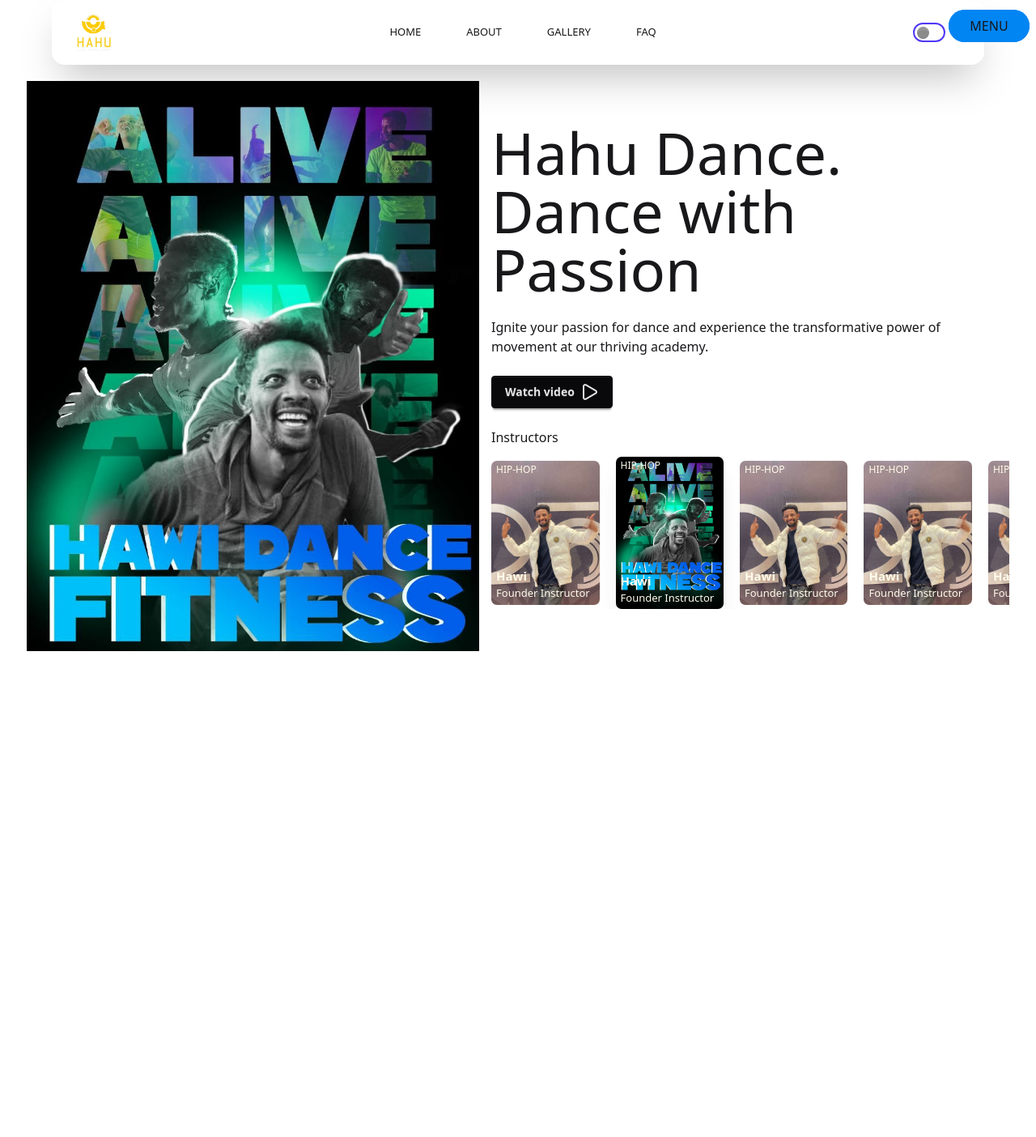
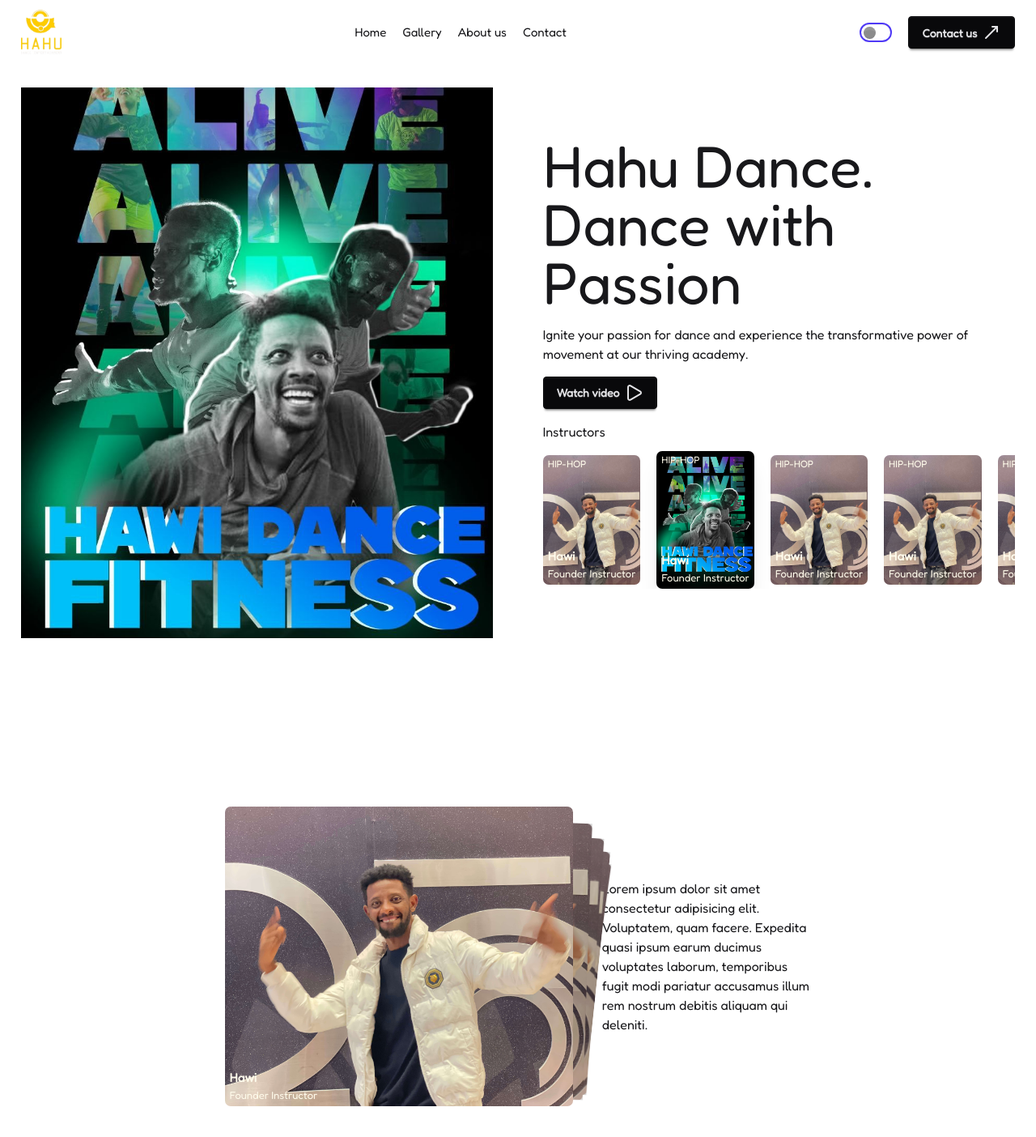
Before and after one commit to yohannesjo435/hahu_dance_studio, a Next.js app: page / in a window 1280 px wide. Shown: the top 1404 px of the page at 81% size. Before the commit the page ends 948 px from the top, so only its background shows below. Built offline with nearby package versions, Linux system fonts and the light colour scheme.

Commit message:
feat/refactor: add galley Swiper seciton and updated hero to use background image aadd menu and animation to header

```diff
--- a/src/app/layout.tsx
+++ b/src/app/layout.tsx
@@ -1,15 +1,10 @@
 import type { Metadata } from "next";
-import { Geist, Geist_Mono } from "next/font/google";
+import { Fredoka } from "next/font/google";
 import "./globals.css";
 
-const geistSans = Geist({
-  variable: "--font-geist-sans",
+const fredoka = Fredoka({
   subsets: ["latin"],
-});
-
-const geistMono = Geist_Mono({
-  variable: "--font-geist-mono",
-  subsets: ["latin"],
+  weight: ["400"],
 });
 
 export const metadata: Metadata = {
@@ -24,11 +19,7 @@
 }>) {
   return (
     <html lang="en" data-theme="light">
-      <body
-        className={`${geistSans.variable} ${geistMono.variable} antialiased`}
-      >
-        {children}
-      </body>
+      <body className={`${fredoka.className} antialiased`}>{children}</body>
     </html>
   );
 }
--- a/src/app/page.tsx
+++ b/src/app/page.tsx
@@ -1,11 +1,15 @@
 import Header from "@/components/Header";
 import Hero from "@/components/Hero";
+import GallerySection from "@/components/GallerySection";
 
 const page = () => {
   return (
-    <div className="mb-36">
-      <Header></Header>
-      <Hero></Hero>
+    <div className="mb-36 max-w-[1500px] m-auto">
+      <div className="mx-[2%] lg:mx-[5%">
+        <Header></Header>
+        <Hero></Hero>
+        <GallerySection></GallerySection>
+      </div>
     </div>
   );
 };
--- /dev/null
+++ b/src/components/GallerySection.tsx
@@ -0,0 +1,138 @@
+"use client";
+import React from "react";
+import { Swiper, SwiperSlide } from "swiper/react";
+import { EffectCards } from "swiper/modules";
+import Image from "next/image";
+
+import "swiper/css";
+import "swiper/css/effect-cards";
+
+function GallerySection() {
+  return (
+    <div className="flex items-center justify-center flex-col lg:flex-row w-[59%] md-[85%] gap-10 lg:gap-[5%] m-auto mt-52">
+      <div className="flex-1 w-full">
+        <Swiper
+          effect={"cards"}
+          grabCursor={true}
+          modules={[EffectCards]}
+          className="mySwiper max-w-[430px] h-[370px]"
+        >
+          <SwiperSlide>
+            <h2 className="absolute top-0.5 left-1.5 text-amber-50 text-[12px]">
+              HIP-HOP
+            </h2>
+            <Image
+              className="rounded-[7px] object-bottom"
+              src={"/instructors/hawi.jpg"}
+              alt="hawi dancing, hawi is the founder of hahu dance and expert in his feild"
+              fill
+              style={{
+                objectFit: "cover",
+                objectPosition: "center",
+              }}
+            />
+            <h2 className="absolute bottom-6 left-1.5 text-amber-50 text-[15px] font-bold">
+              Hawi
+            </h2>
+            <h2 className="absolute bottom-1 left-1.5 text-amber-50 text-[13px]">
+              Founder Instructor
+            </h2>
+          </SwiperSlide>
+          <SwiperSlide>
+            <h2 className="absolute top-0.5 left-1.5 text-amber-50 text-[12px]">
+              HIP-HOP
+            </h2>
+            <Image
+              className="rounded-[7px] object-bottom"
+              src={"/instructors/hawi.jpg"}
+              alt="hawi dancing, hawi is the founder of hahu dance and expert in his feild"
+              fill
+              style={{
+                objectFit: "cover",
+                objectPosition: "center",
+              }}
+            />
+            <h2 className="absolute bottom-6 left-1.5 text-amber-50 text-[15px] font-bold">
+              Hawi
+            </h2>
+            <h2 className="absolute bottom-1 left-1.5 text-amber-50 text-[13px]">
+              Founder Instructor
+            </h2>
+          </SwiperSlide>
+          <SwiperSlide>
+            <h2 className="absolute top-0.5 left-1.5 text-amber-50 text-[12px]">
+              HIP-HOP
+            </h2>
+            <Image
+              className="rounded-[7px] object-bottom"
+              src={"/instructors/hawi.jpg"}
+              alt="hawi dancing, hawi is the founder of hahu dance and expert in his feild"
+              fill
+              style={{
+                objectFit: "cover",
+                objectPosition: "center",
+              }}
+            />
+            <h2 className="absolute bottom-6 left-1.5 text-amber-50 text-[15px] font-bold">
+              Hawi
+            </h2>
+            <h2 className="absolute bottom-1 left-1.5 text-amber-50 text-[13px]">
+              Founder Instructor
+            </h2>
+          </SwiperSlide>
+          <SwiperSlide>
+            <h2 className="absolute top-0.5 left-1.5 text-amber-50 text-[12px]">
+              HIP-HOP
+            </h2>
+            <Image
+              className="rounded-[7px] object-bottom"
+              src={"/instructors/hawi.jpg"}
+              alt="hawi dancing, hawi is the founder of hahu dance and expert in his feild"
+              fill
+              style={{
+                objectFit: "cover",
+                objectPosition: "center",
+              }}
+            />
+            <h2 className="absolute bottom-6 left-1.5 text-amber-50 text-[15px] font-bold">
+              Hawi
+            </h2>
+            <h2 className="absolute bottom-1 left-1.5 text-amber-50 text-[13px]">
+              Founder Instructor
+            </h2>
+          </SwiperSlide>
+          <SwiperSlide>
+            <h2 className="absolute top-0.5 left-1.5 text-amber-50 text-[12px]">
+              HIP-HOP
+            </h2>
+            <Image
+              className="rounded-[7px] object-bottom"
+              src={"/instructors/hawi.jpg"}
+              alt="hawi dancing, hawi is the founder of hahu dance and expert in his feild"
+              fill
+              style={{
+                objectFit: "cover",
+                objectPosition: "center",
+              }}
+            />
+            <h2 className="absolute bottom-6 left-1.5 text-amber-50 text-[15px] font-bold">
+              Hawi
+            </h2>
+            <h2 className="absolute bottom-1 left-1.5 text-amber-50 text-[13px]">
+              Founder Instructor
+            </h2>
+          </SwiperSlide>
+        </Swiper>
+      </div>
+
+      <div className="flex flex-1 items-center justify-center max-w-[500px] m-auto">
+        Lorem ipsum dolor sit amet consectetur adipisicing elit. Voluptatem,
+        quam facere. Expedita quasi ipsum earum ducimus voluptates laborum,
+        temporibus fugit modi pariatur accusamus illum rem nostrum debitis
+        aliquam qui deleniti.
+      </div>
+    </div>
+  );
+}
+
+export default GallerySection;
--- a/src/components/Header.tsx
+++ b/src/components/Header.tsx
@@ -1,5 +1,5 @@
 "use client";
-import { motion } from "motion/react";
+import { hover, motion, Variants } from "motion/react";
 import Image from "next/image";
 import Link from "next/link";
 import { MoveUpRight } from "lucide-react";
@@ -10,16 +10,47 @@
   open: {
     width: 380,
     height: 450,
+    top: "-25px",
+    right: "-25px",
+    transition: { duration: 0.75, ease: [0.76, 0, 0.24, 1] },
   },
   closed: {
     width: 100,
     height: 40,
+    top: "0px",
+    right: "0px",
+    transition: { duration: 0.75, ease: [0.76, 0, 0.24, 1] },
   },
+} as Variants;
+
+const navAnim = {
+  initial: {
+    opacity: 0,
+  },
+  enter: (i: number) => ({
+    opacity: 1,
+    transition: { delay: 0.3 + i * 0.15 },
+  }),
+  exit: {
+    opacity: 0,
+  },
+};
+
+const arrowHoverVarints: Variants = {
+  initial: { opacity: 0, x: -24 },
+  hover: { opacity: 1, x: 0 },
+};
+
+const textHoverVariants: Variants = {
+  initial: { x: 0 },
+  hover: { x: 12 },
 };
 
 const Header = () => {
   const [theme, setTheme] = useState("light");
   const [menuIsActive, setMenuActive] = useState<boolean>(false);
+  const [showMenuOnScroll, setShowMenuOnScroll] = useState(false);
+
   useEffect(() => {
     const storedTheme = localStorage.getItem("theme");
     if (storedTheme) {
@@ -37,32 +68,35 @@
     document.querySelector("html")?.setAttribute("data-theme", theme);
   }, [theme]);
 
+  useEffect(() => {
+    const handleScroll = () => {
+      const scrollY = window.scrollY;
+      console.log("scroll y: ", scrollY);
+      setShowMenuOnScroll(scrollY > 50);
+    };
+    window.addEventListener("scroll", handleScroll);
+    return () => window.removeEventListener("scroll", handleScroll);
+  }, []);
+
   return (
-    <header className="min-h-16 h-[10vh] flex justify-between items-center mx-[5%] shadow-2xl rounded-2xl">
-      <div className="w-max">
+    <header className="min-h-16 h-[10vh] flex justify-between items-center">
+      <div className="">
         <Image
           className=""
           src="/haha_logo.png"
           alt="hahu logo"
-          width={100}
+          width={50}
           height={100}
         />
       </div>
 
       <nav>
-        <ul className="flex gap-14 text-[13px]">
-          <li>
-            <Link href={"/"}>HOME</Link>
+        <ul className="md:flex hidden md:gap-5 text-[13px] md:text-[15px]">
+          {navLinks.map((item: { title: string; href: string }, i: number) => (
+            <li key={i}>
+              <Link href={item.href}>{item.title}</Link>
             </li>
-          <li>
-            <Link href={"/"}>ABOUT</Link>
-          </li>
-          <li>
-            <Link href={"/"}>GALLERY</Link>
-          </li>
-          <li>
-            <Link href={"/"}>FAQ</Link>
-          </li>
+          ))}
         </ul>
       </nav>
 
@@ -70,25 +104,35 @@
         <input
           type="checkbox"
           onChange={toggleTheme}
-          className="mr-12 toggle border-indigo-600 bg-white checked:border-white border-2 checked:bg-black checked:text-w-800"
+          className="toggle border-indigo-600 bg-white checked:border-white border-2 checked:bg-black checked:text-w-800"
         />
-        {/* <button className="btn btn-neutral">
+        <button className="btn btn-neutral">
           Contact us <MoveUpRight />
-        </button> */}
-
-        <div className="fixed z-10 right-2 top-3">
-          <div className="relative">
+        </button>
+        {showMenuOnScroll && (
           <motion.div
-              className="absolute top-[100%] right-0 bg-[#0185f3] w-[380px] h-[450px] rounded-3xl z-10"
+            className="fixed z-10 right-5 top-10"
+            initial={{ opacity: 0 }}
+            animate={{ opacity: 1 }}
+            exit={{ opacity: 1 }}
+            transition={{ duration: 0.3 }}
+          >
+            <div className="relative w-[100px] h-[50px]">
+              <motion.div
+                className="absolute top-[100%] right-0 bg-[#f4f809] rounded-3xl z-10"
                 variants={varaints}
                 animate={menuIsActive ? "open" : "closed"}
-            ></motion.div>
+              >
+                {menuIsActive && <Nav navLinks={navLinks} />}
+              </motion.div>
+
               <Button
                 menuIsActive={menuIsActive}
                 setMenuActive={setMenuActive}
               ></Button>
             </div>
-        </div>
+          </motion.div>
+        )}
       </div>
     </header>
   );
@@ -113,7 +157,7 @@
         className="relative h-full w-full duration-75 ease-(0.87, 0, 0.13, 1)"
         animate={{ top: menuIsActive ? "100%" : "0" }}
       >
-        <div className="h-full w-full bg-[#0185f3] flex justify-center items-center uppercase">
+        <div className="h-full w-full bg-[#f4f809] dark:text-black flex justify-center items-center uppercase">
           <p>Menu</p>
         </div>
         <div className="absolute h-full w-full top-[-100%] bg-black text-white flex justify-center items-center uppercase">
@@ -124,6 +168,53 @@
   );
 };
 
+export const Nav = ({
+  navLinks,
+}: {
+  navLinks: { title: string; href: string }[];
+}) => {
+  return (
+    <nav>
+      <ul className="flex flex-col px-14 justify-around items-start  h-[250px] mt-16 text-[46px]">
+        {navLinks.map((item: { title: string; href: string }, i: number) => (
+          <motion.li
+            className="flex items-center "
+            variants={navAnim}
+            custom={i}
+            initial="initial"
+            animate="enter"
+            exit="exit"
+            key={i}
+            whileHover="hover"
+          >
+            {/* arrow container */}
+            <motion.span
+              className="absolute left-10 pointer-events-none"
+              variants={arrowHoverVarints}
+              transition={{ duration: 0.4, ease: [0.76, 0, 0.24, 1] }}
+            >
+              <RightArrow />
+            </motion.span>
+
+            {/* link wrapper */}
+            <motion.span
+              className="pl-8"
+              variants={textHoverVariants}
+              transition={{ duration: 0.3, ease: [0.76, 0, 0.24, 1] }}
+            >
+              <Link
+                className="text-nowrap hover:font-semi-bold dark:text-black"
+                href={item.href}
+              >
+                {item.title}
+              </Link>
+            </motion.span>
+          </motion.li>
+        ))}
+      </ul>
+    </nav>
+  );
+};
 const navLinks = [
   {
     title: "Home",
@@ -142,3 +233,23 @@
     href: "/",
   },
 ];
+
+const RightArrow = () => {
+  return (
+    <svg
+      width="56"
+      height="100%"
+      viewBox="0 0 24 24"
+      fill="none"
+      xmlns="http://www.w3.org/2000/svg"
+    >
+      <path
+        d="M4 12H20M20 12L14 6M20 12L14 18"
+        stroke="currentColor"
+        stroke-width="0.7"
+        stroke-linecap="round"
+        stroke-linejoin="round"
+      />
+    </svg>
+  );
+};
--- a/src/components/Hero.tsx
+++ b/src/components/Hero.tsx
@@ -10,18 +10,12 @@
 
 const Hero = () => {
   return (
-    <main className="mx-[2%] mt-5 flex flex-col lg:flex-row lg:justify-around items-center">
-      <div className="min-w-[200px] h-[88vh]">
-        <Image
-          className="w-full h-full "
-          src={"/banner-2.jpg"}
-          alt="hawi dancing, hawi is the founder of hahu dance and expert in his feild"
-          width={"450"}
-          height={"300"}
-        />
-      </div>
-      <div className=" flex-1 max-w-[50vw] min-w-[450px] flex flex-col gap-6">
-        <h1 className="text-7xl">Hahu Dance. Dance with Passion</h1>
+    <main className="flex md-max-h-[1000px] flex-col items-center gap-[5%] md:flex-row lg:justify-around mt-7">
+      <div className="flex-1 w-full min-h-[500px] max-h-[1000px] md:h-[85vh] bg-[url('/banner-2.jpg')] bg-cover bg-no-repeat bg-bottom"></div>
+      <div className="h-max flex-1 max-w-[50vw] min-w-[450px] flex flex-col gap-4">
+        <h1 className="text-3xl md:text-7xl text-wrap">
+          Hahu Dance. Dance with Passion
+        </h1>
         <p>
           Ignite your passion for dance and experience the transformative power
           of movement at our thriving academy.
@@ -39,7 +33,7 @@
 
 export const SliderInstructor = () => {
   return (
-    <div className="w-full">
+    <div className="w-full overflow-hidden">
       <h2 className="mb-3">Instructors</h2>
       <Swiper
         slidesPerView={4.3}
```
Also changed, not shown: public/haha_logo.png. Lines whose indentation alone changed are shown as unchanged.
